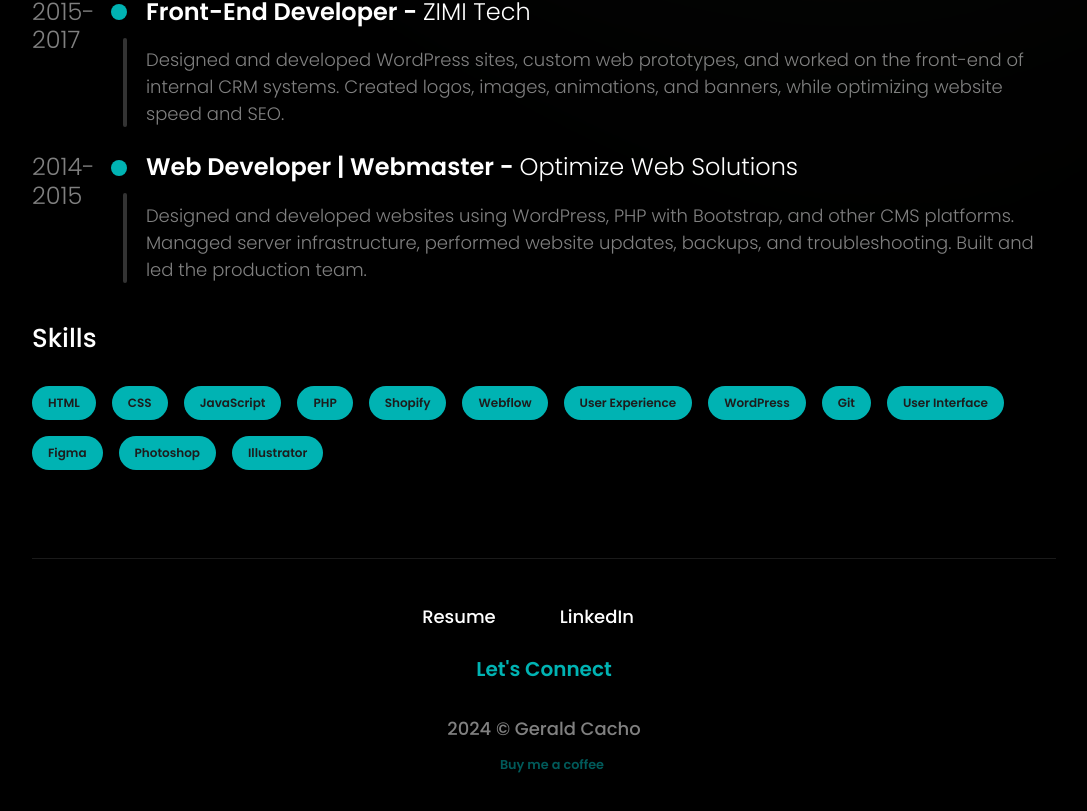
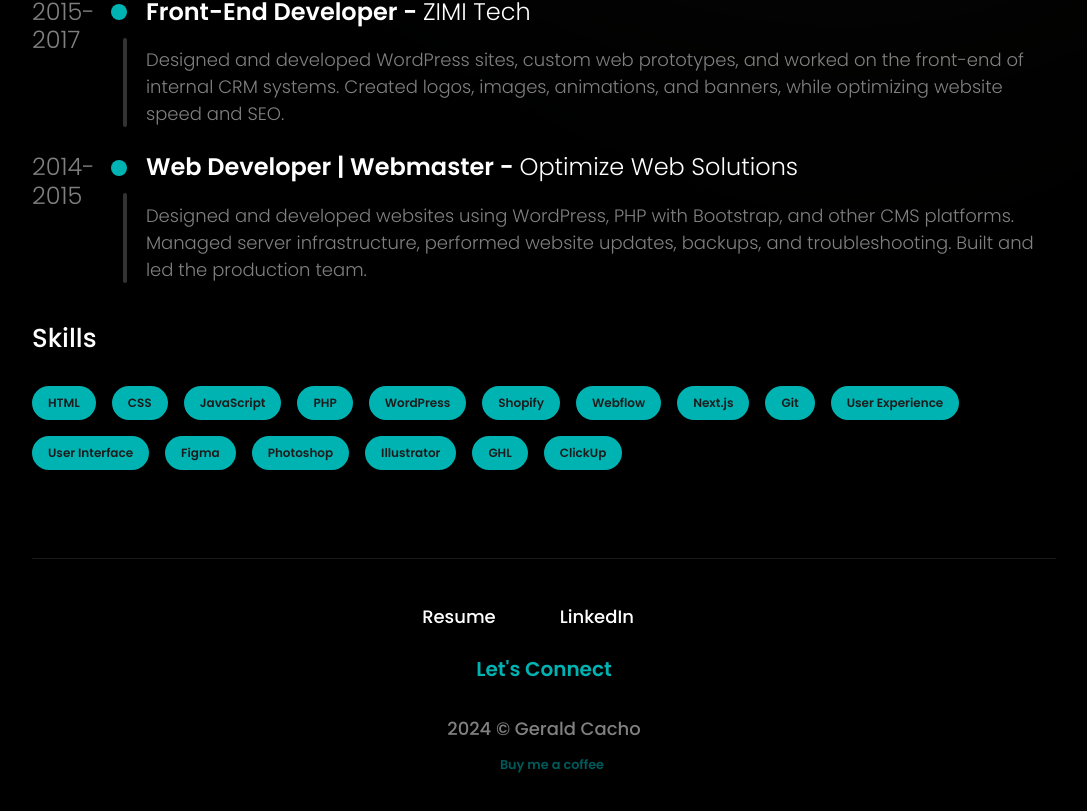
Before and after one commit to geraldcacho/geraldcreatives, a Next.js app: page /about in a window 1280 px wide. Shown: the part 2156-2967 px from the top of the page, without its empty margins (96-1183 px from the left). Built offline with nearby package versions, Linux system fonts and the light colour scheme; some icons are missing.

Commit message:
updated skills

```diff
--- a/src/components/footer/footer.tsx
+++ b/src/components/footer/footer.tsx
@@ -9,7 +9,7 @@ export default function Footer() {
   return (
     <footer role="contentinfo" className={styles.footer}>
       <nav className={styles.links}>
-        <LinkExternal title="Resume" href="/files/Gerald_Cacho_resume.pdf" />
+        <LinkExternal title="Resume" href="/files/Gerald_Cacho_resume2024.pdf" />
         <LinkExternal title="LinkedIn" href="https://www.linkedin.com/in/gerald-cacho/" />
       </nav>
 
--- a/src/pages/about/index.tsx
+++ b/src/pages/about/index.tsx
@@ -40,15 +40,18 @@ export default function Sobre() {
             'CSS',
             'JavaScript',
             'PHP',
+            'WordPress',
             'Shopify',
             'Webflow',
+            'Next.js',
+            'Git',
             'User Experience',
-            'WordPress',
-            'Git',
             'User Interface',
             'Figma',
             'Photoshop',
             'Illustrator',
+            'GHL',
+            'ClickUp'
           ]} />
         </div>
       </div>
```
Also changed, not shown: 1 other file (tests, documents, lock files or other folders).
